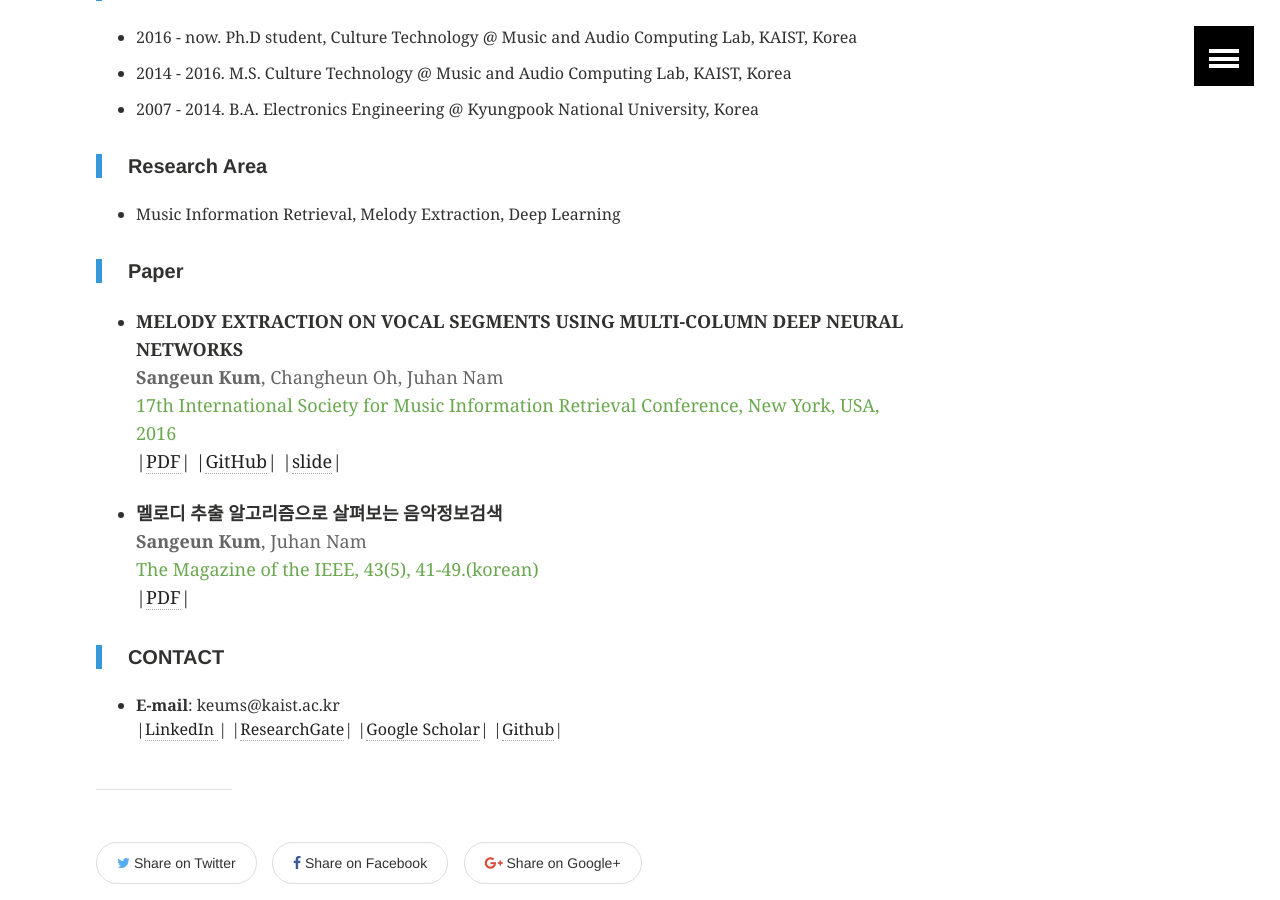
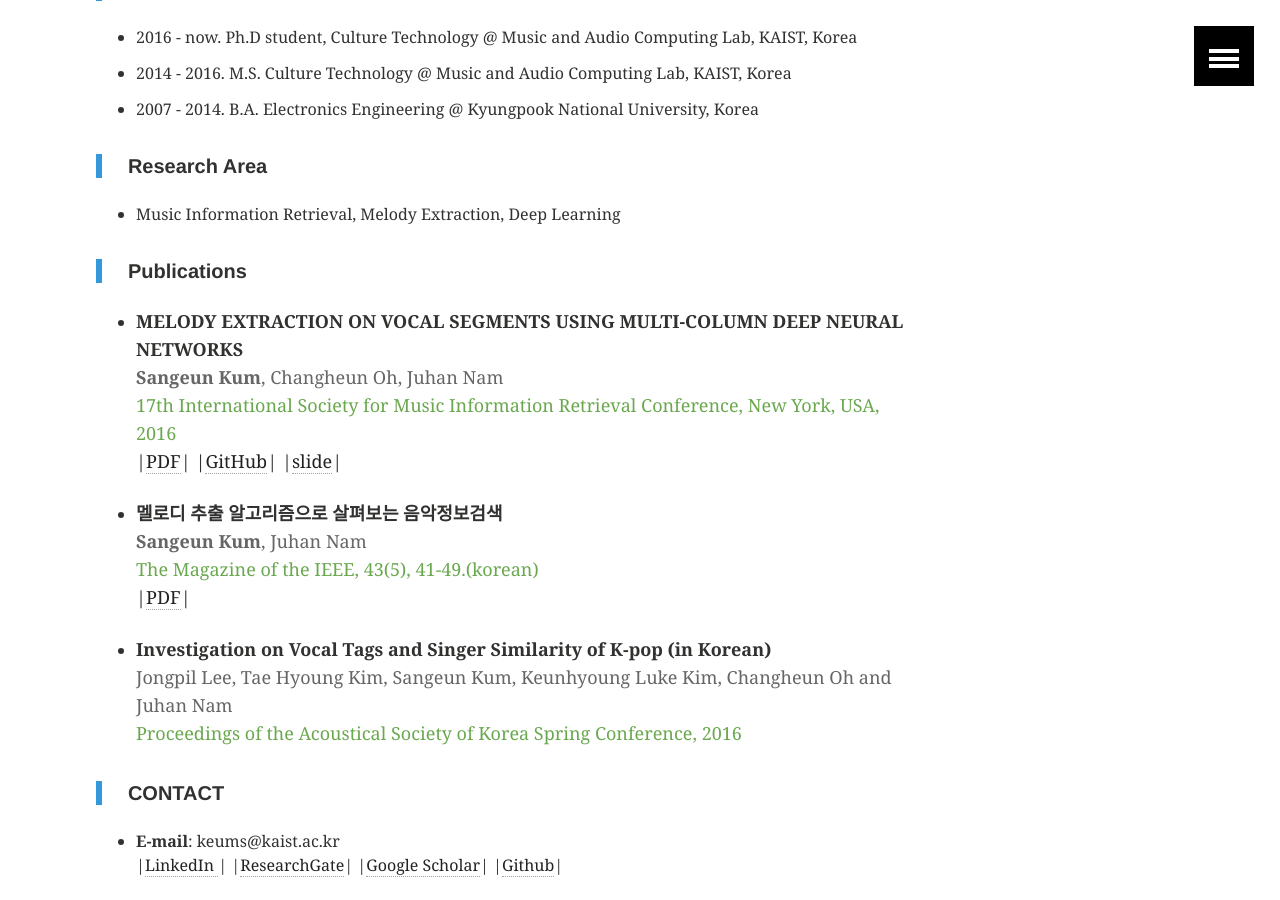
Before and after one commit to keums/keums.github.io, a Jekyll site: the page built from _posts/2016-8-25-CV.md, in a window 1280 px wide and 900 px high, scrolled down 338 px. Built offline with Jekyll 4.4.1, drawn with Linux system fonts in a browser that asks for light colours.

Commit message:
chages publications

```diff
--- a/_posts/2016-8-25-CV.md
+++ b/_posts/2016-8-25-CV.md
@@ -18,7 +18,7 @@ image:
 <blockquote> <h5> Research Area  </h5> </blockquote>
 - Music Information Retrieval, Melody Extraction, Deep Learning
 
-<blockquote> <h5> Paper  </h5> </blockquote>
+<blockquote> <h5> Publications  </h5> </blockquote>
 - <b> MELODY EXTRACTION ON VOCAL SEGMENTS USING MULTI-COLUMN DEEP NEURAL NETWORKS </b><br>
 <span style="color:#666666"> <b>Sangeun Kum</b>, Changheun Oh, Juhan Nam</span><br>
 <span style="color:#6aa84f"> 17th International Society for Music Information Retrieval Conference, New York, USA, 2016</span><br>
@@ -31,6 +31,11 @@ image:
 <span style="color:#6aa84f"> The Magazine of the IEEE, 43(5), 41-49.(korean)</span><br>
 |<a href = "http://www.dbpia.co.kr/Journal/ArticleDetail/NODE06681650" target="_blank">PDF</a>|
 
+- <b> Investigation on Vocal Tags and Singer Similarity of K-pop (in Korean)</b><br>
+<span style="color:#666666"> Jongpil Lee, Tae Hyoung Kim, Sangeun Kum, Keunhyoung Luke Kim, Changheun Oh and Juhan Nam</span><br>
+<span style="color:#6aa84f"> Proceedings of the Acoustical Society of Korea Spring Conference, 2016</span><br>
+
+
 <blockquote> <h5> CONTACT  </h5> </blockquote>
 
 - <b>E-mail</b>: keums@kaist.ac.kr<br>
```
